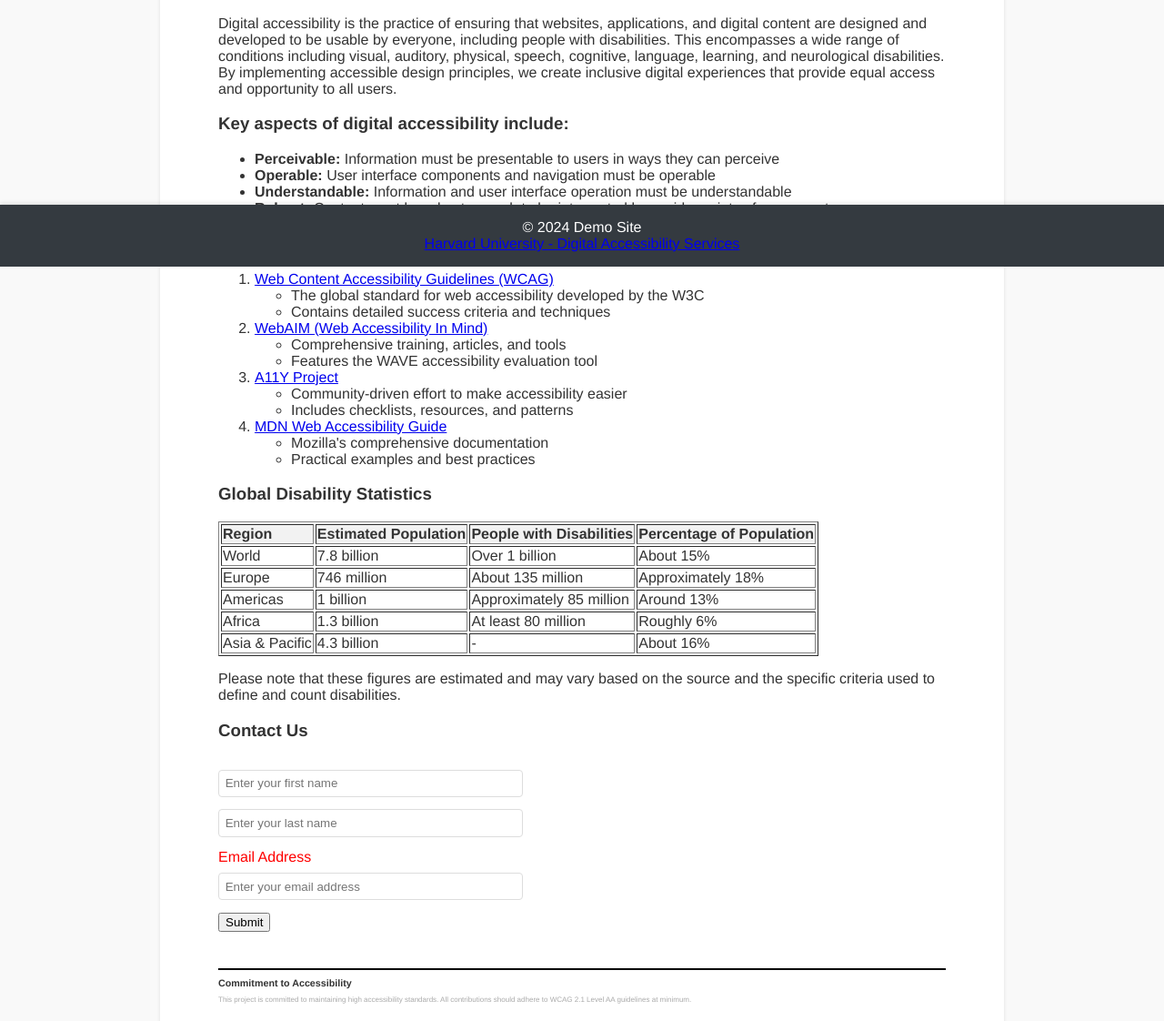
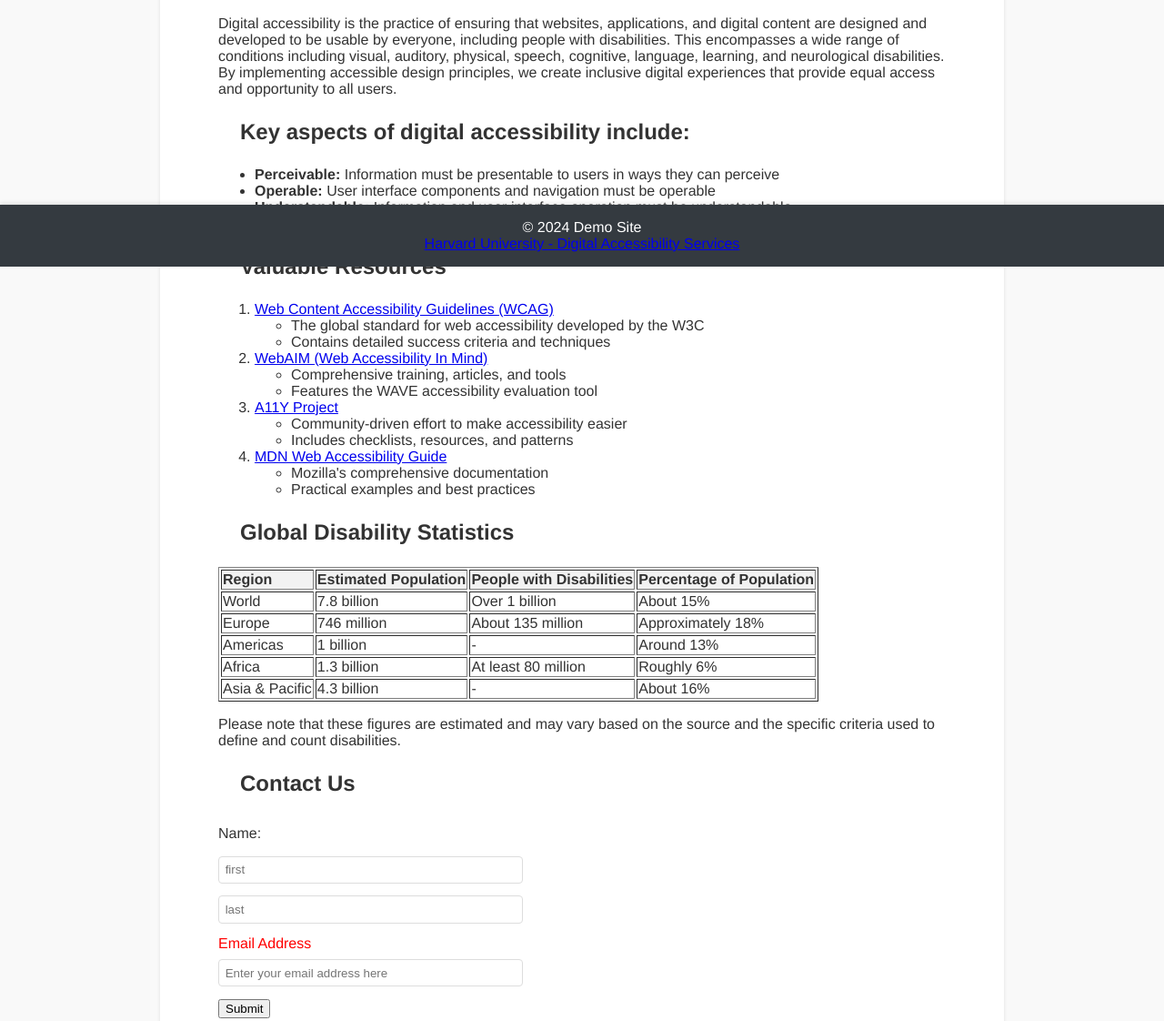
Before and after one commit to derekjackson-das/das-testing, a plain HTML site: page index.html in a window 1280 px wide. Shown: the part 507-1629 px from the top of the page at 91% size. Drawn offline with Linux system fonts and the light colour scheme.

Commit message:
clean up

```diff
--- a/index.html
+++ b/index.html
@@ -28,7 +28,7 @@
             Digital accessibility is the practice of ensuring that websites, applications, and digital content are designed and developed to be usable by everyone, including people with disabilities. This encompasses a wide range of conditions including visual, auditory, physical, speech, cognitive, language, learning, and neurological disabilities. By implementing accessible design principles, we create inclusive digital experiences that provide equal access and opportunity to all users.
         </p>
 
-        <h3>Key aspects of digital accessibility include:</h3>
+        <div class="heading3">Key aspects of digital accessibility include:</div>
         <ul>
             <li><strong>Perceivable:</strong> Information must be presentable to users in ways they can perceive</li>
             <li><strong>Operable:</strong> User interface components and navigation must be operable</li>
@@ -36,7 +36,7 @@
             <li><strong>Robust:</strong> Content must be robust enough to be interpreted by a wide variety of user agents</li>
         </ul>
 
-        <h3>Valuable Resources</h3>
+        <div class="heading3">Valuable Resources</div>
         <ol>
             <li><a href="https://www.w3.org/WAI/standards-guidelines/wcag/" target="_blank">Web Content Accessibility Guidelines (WCAG)</a>
             <ul>
@@ -65,7 +65,7 @@
         </ol>
 
 
-        <h3>Global Disability Statistics</h3>
+        <div class="heading3">Global Disability Statistics</div>
         <table border="1">
 
             <tbody>
@@ -90,7 +90,7 @@
                 <tr>
                     <td>Americas</td>
                     <td>1 billion</td>
-                    <td>Approximately 85 million</td>
+                    <td>-</td>
                     <td>Around 13%</td>
                 </tr>
                 <tr>
@@ -115,13 +115,13 @@
        3. There is a submit button after the form.
        4. When the form is submitted a modal window will pop up and say "Thank you for your inquiry."
        -->
-        <h3>Contact Us</h3>
+        <div class="heading3">Contact Us</div>
         <form>
-
-            <input type="text" id="first-name" name="first-name" placeholder="Enter your first name"><span></span>
-            <input type="text" id="last-name" name="last-name" placeholder="Enter your last name">
+            <div class="label">Name:</div>
+            <input type="text" placeholder="first">
+            <input type="text" placeholder="last">
             <label for="email">Email Address</label>
-            <input type="email" id="email" name="email" placeholder="Enter your email address" required>
+            <input type="email" id="email" name="email" placeholder="Enter your email address here" required>
             <!-- inlcude a field for last name      -->
 
 
--- a/styles/styles.css
+++ b/styles/styles.css
@@ -65,6 +65,12 @@ nav a:hover {
     box-shadow: 0 2px 4px rgba(0, 0, 0, 0.1);
 }
 
+.heading3 {
+    font-size: 1.5em;
+    font-weight: bold;
+    margin: 1em;
+}
+
 h6 {
     margin: 0;
 }
@@ -94,6 +100,10 @@ form input {
     margin-bottom: 1em;
     border: 1px solid #ddd;
     border-radius: 4px;
+}
+
+div.label {
+    margin-bottom: 1em;;
 }
 
 :focus {
```
